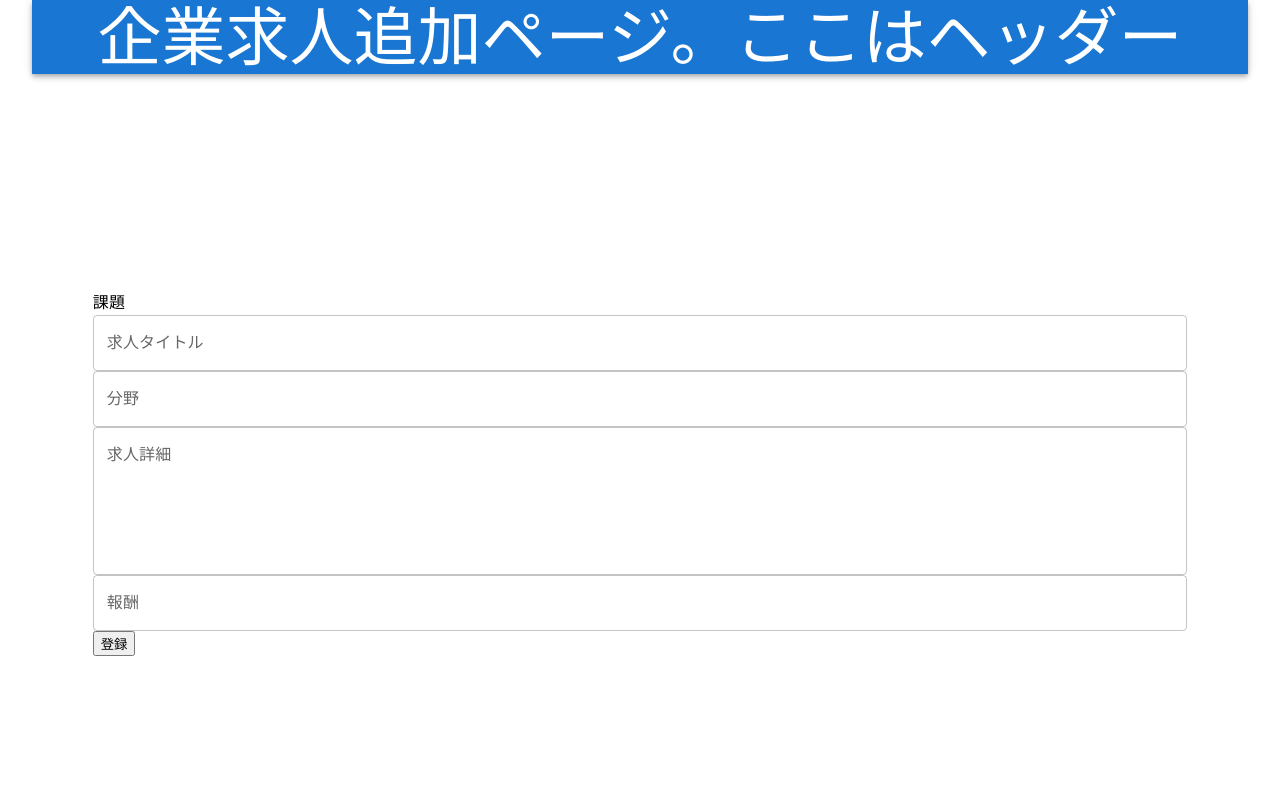
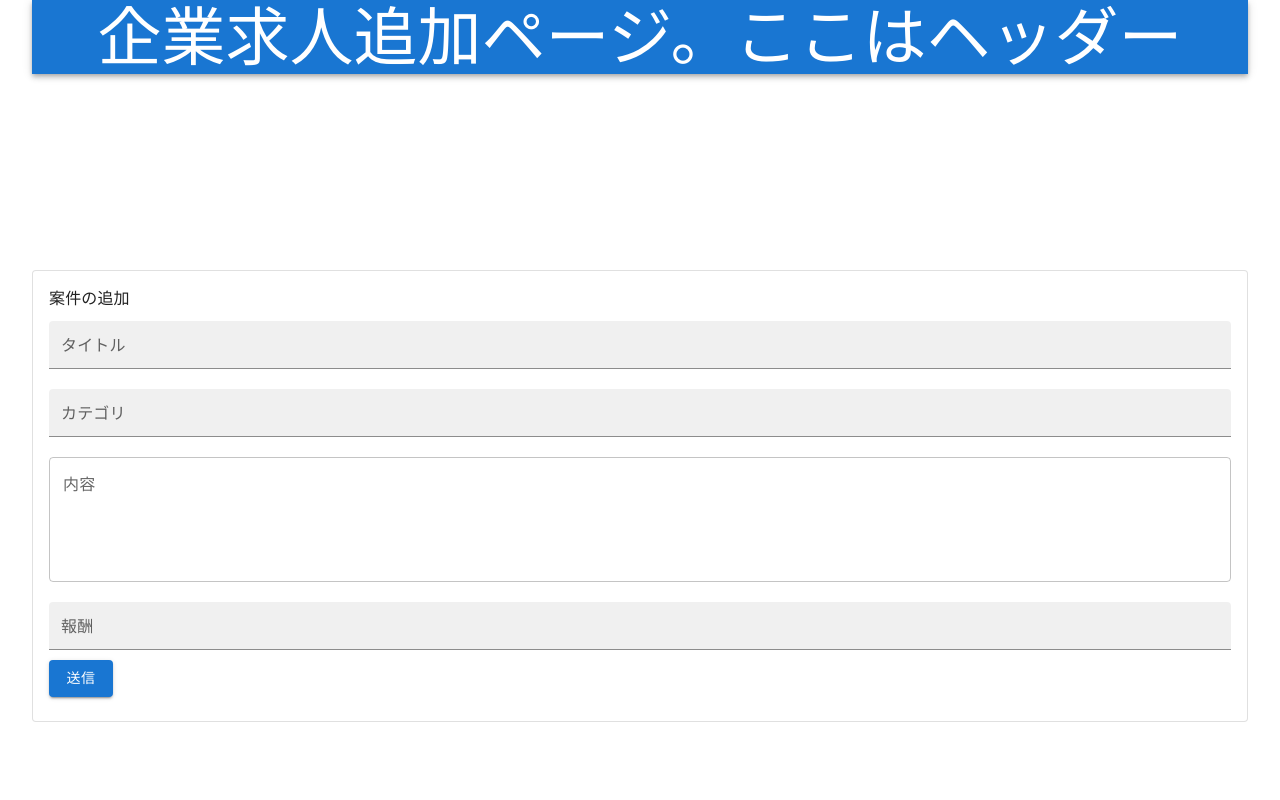
Before and after one commit to yui666a/m_bip-kanazawa, a Next.js app: page /company/add in a window 1280 px wide. Shown: the top 800 px of the page. Built offline with nearby package versions, Linux system fonts and the light colour scheme.

Commit message:
案件追加ページの追加

```diff
--- a/pages/company/add.tsx
+++ b/pages/company/add.tsx
@@ -1,11 +1,15 @@
 import type { NextPage } from "next";
+import { useRouter } from "next/router";
+
 import Router from "next/router";
 import Head from "next/head";
-import styles from "../../styles/Home.module.css";
+import styles from "/styles/Home.module.css";
 import AppBar from "@mui/material/AppBar";
+import Box from "@mui/material/Box";
 import Card from "@mui/material/Card";
 import CardContent from "@mui/material/CardContent";
 
+import Grid from "@mui/material/Grid";
 import Button from "@mui/material/Button";
 import SchoolIcon from "@mui/icons-material/School";
 import WorkIcon from "@mui/icons-material/Work";
@@ -15,6 +19,32 @@ import PersonAddAltIcon from "@mui/icons-material/PersonAddAlt";
 import { useEffect, useState } from "react";
 import { Input, TextField, Typography } from "@mui/material";
 import Image from "next/image";
+import axios from "axios";
+import { width } from "@mui/system";
+
+
+const onClickHandler = (my_id: number, title: string, category: string, detail: string, reward: string, router: any) => {
+  console.log("post");
+  if (title === "" || detail === "") {
+    alert("タイトルと詳細を入力してください。");
+    return;
+  }
+
+  const urlBase = "https://script.google.com/macros/s/AKfycbyqG7KOoehDPDq9uI1eHzGKiZmX00AW1EG0sc3wnhKruNTKi9B2r19p08KBu5imfFl2hw/exec";
+  axios.get(urlBase, {
+    params: {
+      mode: 'create-job',
+      title: title,
+      category: category,
+      author_id: my_id,
+      detail: detail,
+      reward: reward
+    }
+  })
+  .then((res) => {
+    router.reload();
+  });;
+};
 
 type JobOffer = {
   logo: any;
@@ -23,7 +53,9 @@ type JobOffer = {
   title: string;
   detail: string;
 };
+
 const Student: NextPage = () => {
+  const router = useRouter();
   const sampleItems: JobOffer[] = [
     {
       id: 1,
@@ -48,15 +80,14 @@ const Student: NextPage = () => {
     },
   ];
 
-  // TODO: 一時的にサンプルデータを挿入。APIから取得するようになったら、コメントアウトを外す
-  // const [items, setItems] = useState<JobOffer[]>([]);
-  const [items, setItems] = useState<JobOffer[]>(sampleItems);
-
+  const [jobTitle, setJobTitle] = useState("");
+  const [jobCategory, setJobCategory] = useState("");
+  const [jobDetail, setJobDetail] = useState("");
+  const [jobReward, setJobReward] = useState("");
+  var my_id = -1;
   useEffect(() => {
-    console.log("useEffect");
-
-    // TODO: api 呼んでsetする
-    // setItems()
+    // console.log("useEffect");
+    my_id = localStorage.getItem('id');
   }, []);
 
   return (
@@ -73,34 +104,58 @@ const Student: NextPage = () => {
         <AppBar position="static">企業求人追加ページ。ここはヘッダー</AppBar>
       </header>
       <main className={styles.main}>
-        <form style={{ width: "90%", margin: "0 5%" }}>
-          <Typography>課題</Typography>
+        <Card
+          variant="outlined"
+          sx={{ width: "100%", margin: "5px", marginTop:"50px" }}
+        >
+          <CardContent>
+            <Typography>案件の追加</Typography>
+
             <TextField
-            label="求人タイトル"
-            placeholder="求人タイトル"
-            variant="outlined"
-            fullWidth
+              onChange={(event) => setJobTitle(event.target.value)}
+              label="タイトル"
+              id="filled-hidden-label-small"
+              variant="filled"
+              size="small"
+              sx={{ width: "100%", my: "10px" }}
             />
-          <br />
+
             <TextField
-            label="分野"
-            placeholder="分野"
-            variant="outlined"
-            fullWidth
+              onChange={(event) => setJobCategory(event.target.value)}
+              label="カテゴリ"
+              id="filled-hidden-label-small"
+              variant="filled"
+              size="small"
+              sx={{ width: "100%", my: "10px" }}
             />
-          <br />
+
             <TextField
-            label="求人詳細"
-            placeholder="求人詳細"
-            variant="outlined"
+              onChange={(event) => setJobDetail(event.target.value)}
+              id="filled-hidden-label-small"
+              label="内容"
               multiline
-            rows={5}
-            fullWidth
+              rows={4}
+              sx={{ width: "100%", my: "10px" }}
             />
-          <br />
-          <TextField label="報酬" placeholder="￥" fullWidth />
-          <input type="submit" onSubmit={() => console.log("")} value="登録" />
-        </form>
+
+            <TextField
+              onChange={(event) => setJobReward(event.target.value)}
+              id="filled-hidden-label-small"
+              label="報酬"
+              variant="filled"
+              size="small"
+              sx={{ width: "100%", my: "10px" }}
+            />
+
+            <Button
+              variant="contained"
+              color="primary"
+              onClick={() => onClickHandler(my_id, jobTitle, jobCategory, jobDetail, jobReward, router)}
+            >
+              送信
+            </Button>
+          </CardContent>
+        </Card>
       </main>
 
       <footer className={styles.footer}>
```
Lines whose indentation alone changed are shown as unchanged.
